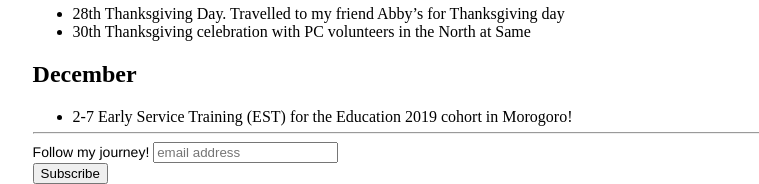
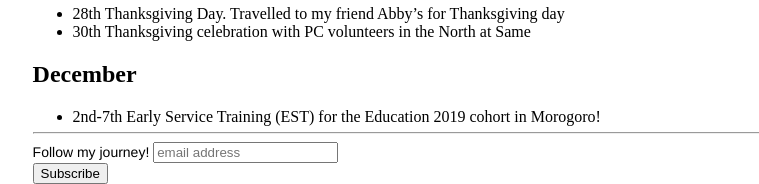
Before and after one commit to caliholman/caliholman.github.io, a Jekyll site: the page built from timeline.md, in a window 1280 px wide. Shown: the part 2050-2234 px from the top of the page, without its empty margins (145-904 px from the left). Built offline with Jekyll 4.4.1, drawn with Linux system fonts in a browser that asks for light colours; comment, search, counter and statistics services are not loaded.

Commit message:
Update timeline.md

```diff
--- a/timeline.md
+++ b/timeline.md
@@ -85,4 +85,4 @@ permalink: /timeline/
 * 30th Thanksgiving celebration with PC volunteers in the North at Same
 
 ## December
-* 2-7 Early Service Training (EST) for the Education 2019 cohort in Morogoro!
+* 2nd-7th Early Service Training (EST) for the Education 2019 cohort in Morogoro!
```
